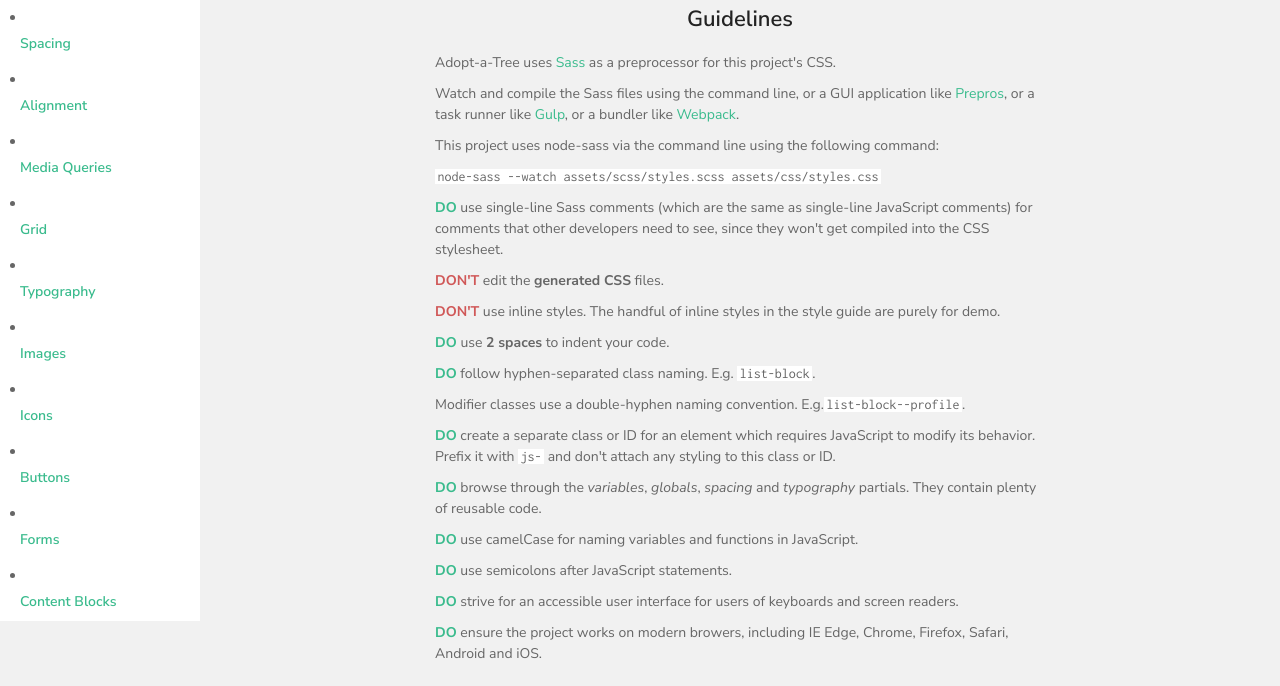
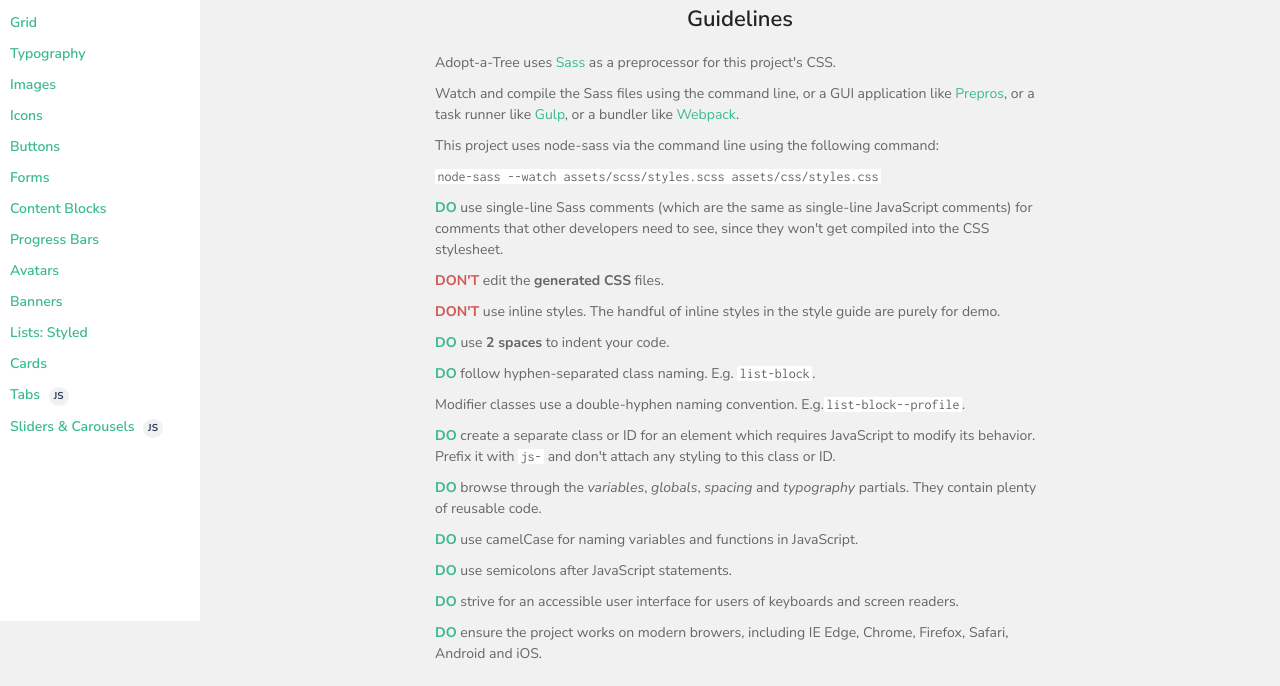
Before and after one commit to Annie-Huang/a-living-style-guide-with-sass-and-vanilla-javascript, a website: page index.html in a window 1280 px wide. Shown: the part 179-865 px from the top of the page. Drawn offline with Linux system fonts and the light colour scheme; files whose address does not match are found by name.

Commit message:
Readjust the list styling in style-guide.scss now we got the global styling again (so that left side menu looks OK)

```diff
--- a/assets/scss/style-guide.scss
+++ b/assets/scss/style-guide.scss
@@ -44,6 +44,13 @@ $zindex-styleguide-menu: 1000;
   overflow: auto;
   z-index: $zindex-styleguide-menu;
   transition: all 0.2s linear;
+  list-style-type: none;
+  margin-bottom: 0;
+  padding-left: 0;
+
+  li {
+    margin-bottom: 0;
+  }
 
   @media(max-width: $media-sm-max) {
     left: -($styleguide-sidebar-width);
```
Also changed, not shown: assets/css/style-guide.css.
